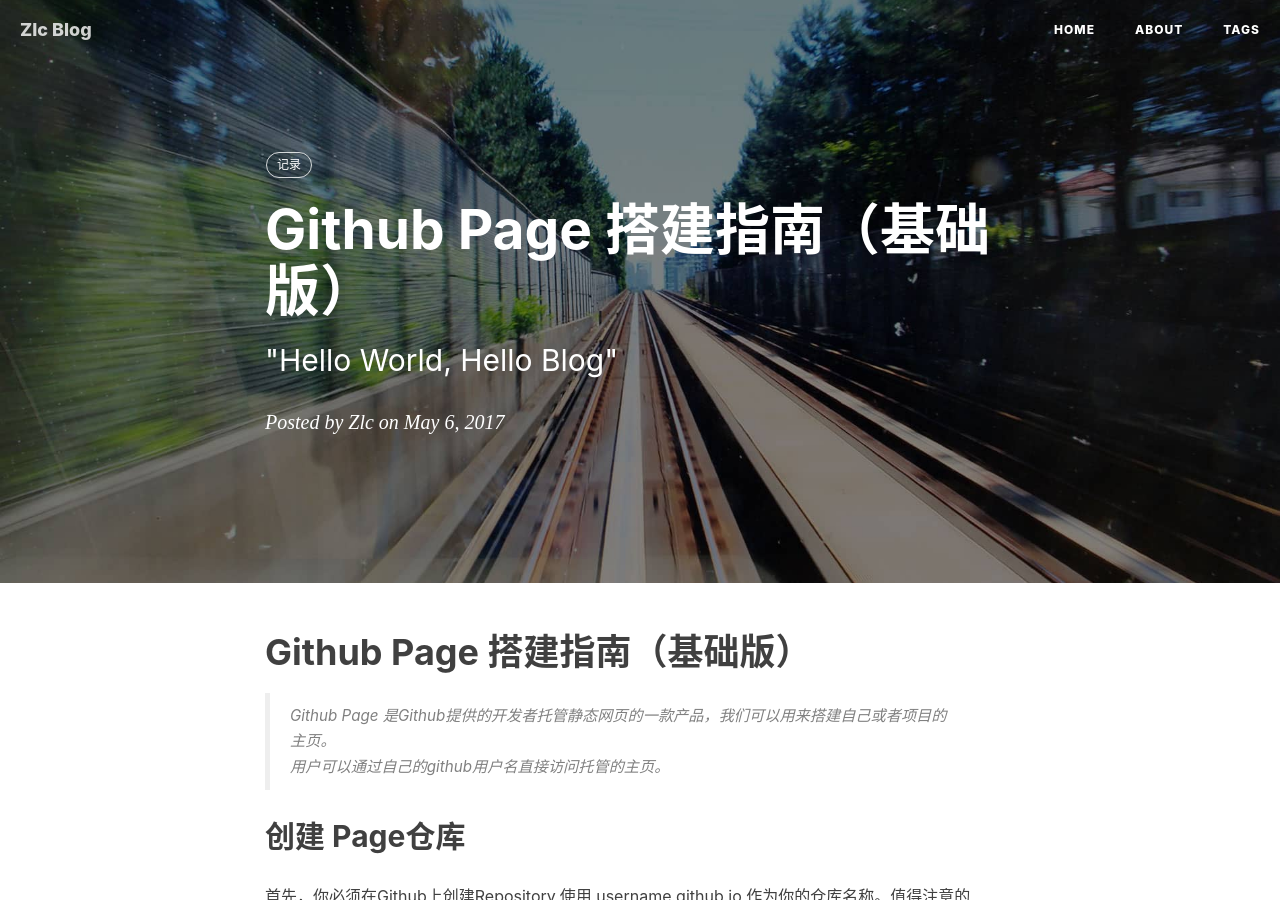
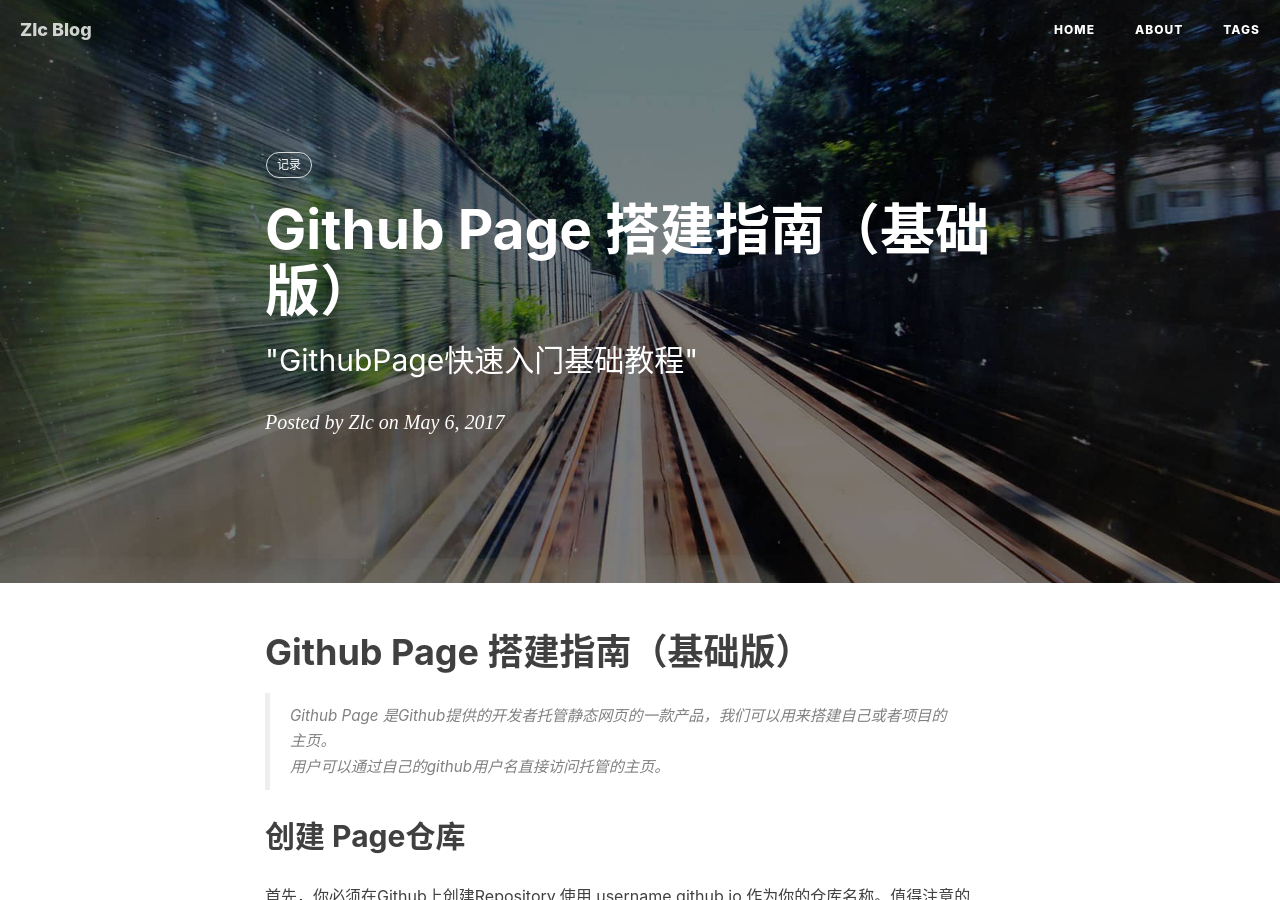
Before and after one commit to zenglingchao/zenglingchao.github.io, a Jekyll site: the page built from _posts/2017-05-14-Github Page 搭建指南.markdown, in a window 1280 px wide and 900 px high. Built offline with Jekyll 4.4.1, drawn with Linux system fonts in a browser that asks for light colours; nearby versions of some CDN libraries; comment, search, counter and statistics services are not loaded.

Commit message:
subtitle

```diff
--- a/_posts/2017-05-14-Github Page 搭建指南.markdown
+++ b/_posts/2017-05-14-Github Page 搭建指南.markdown
@@ -1,7 +1,7 @@
 ---
 layout:     post
 title:      "Github Page 搭建指南（基础版）"
-subtitle:   " \"Hello World, Hello Blog\""
+subtitle:   " \"GithubPage快速入门基础教程\""
 date:       2017-05-06 12:00:00
 author:     "Zlc"
 header-img: "img/post-bg-2015.jpg"
```
